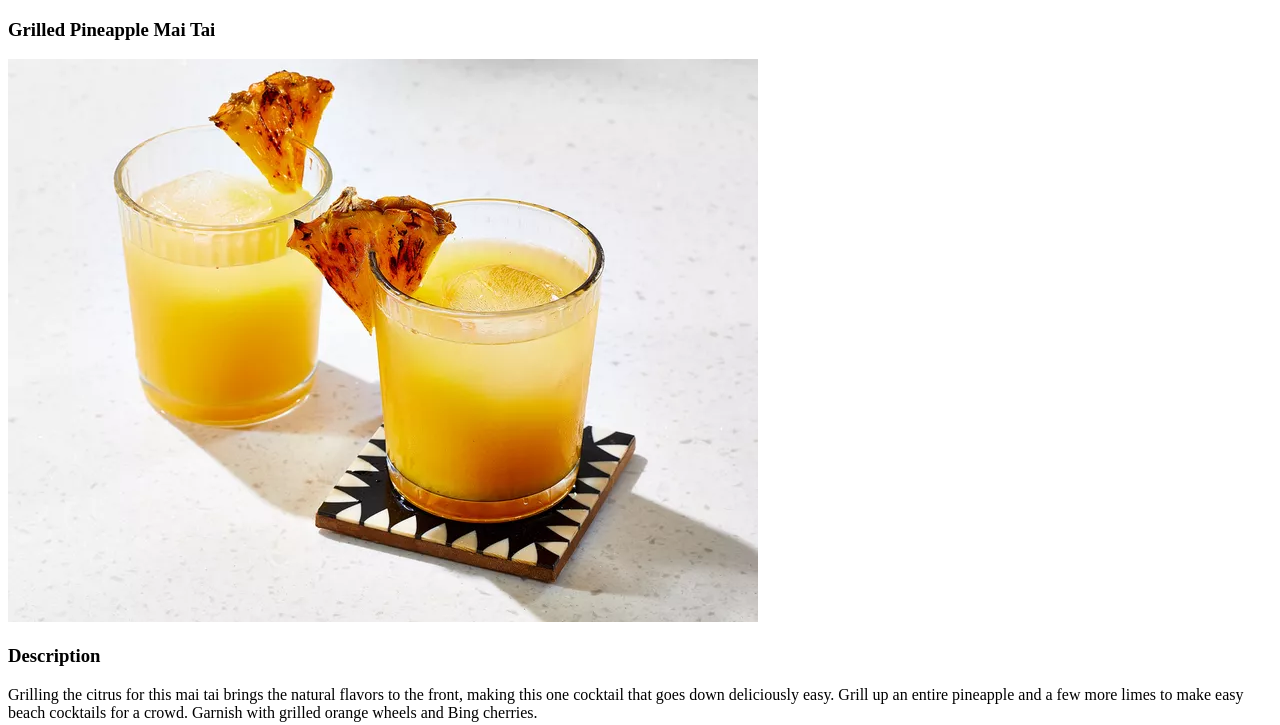
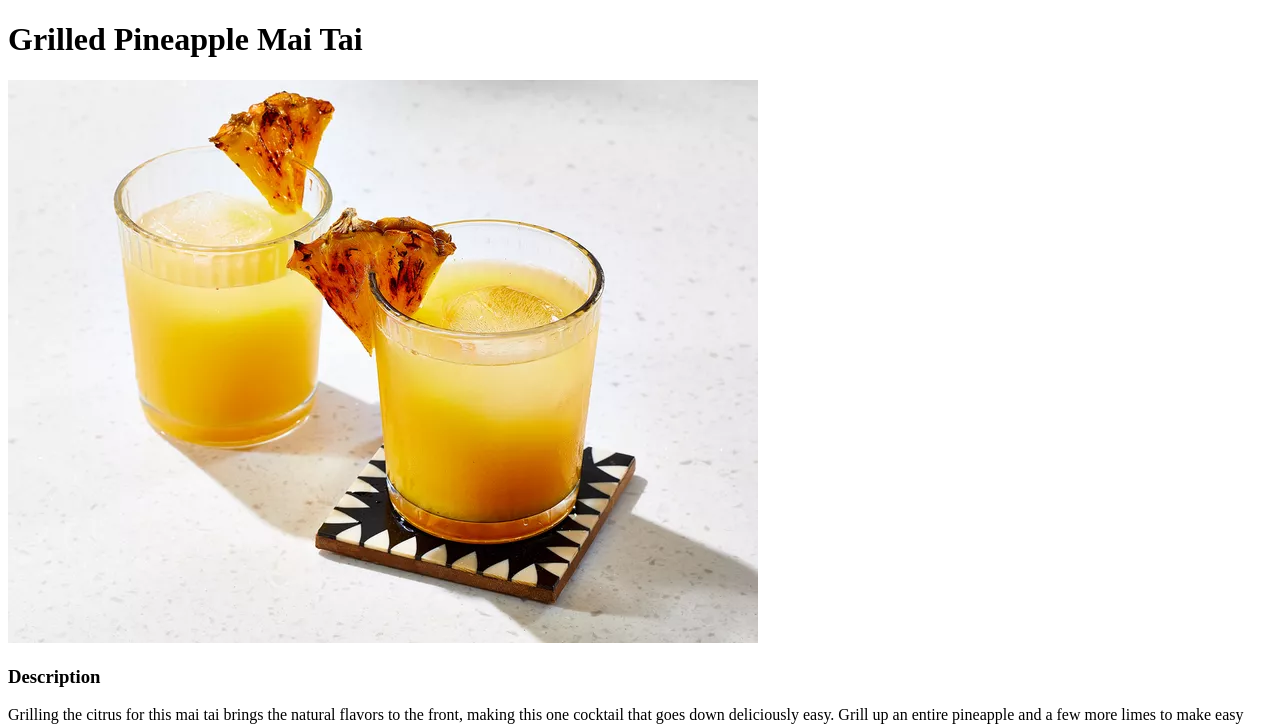
Before and after one commit to Jek546/odin-recipes, a plain HTML site: page Grilled-Pineapple-Mai-Tai.html in a window 1280 px wide. Shown: the top 725 px of the page. Drawn offline with Linux system fonts and the light colour scheme.

Commit message:
[Fix Mai-Tai Heading title from H3 to H1]

```diff
--- a/Grilled-Pineapple-Mai-Tai.html
+++ b/Grilled-Pineapple-Mai-Tai.html
@@ -7,7 +7,7 @@
     <title>Document</title>
 </head>
 <body>
-    <h3>Grilled Pineapple Mai Tai</h3>
+    <h1>Grilled Pineapple Mai Tai</h1>
     <img src="./Grilled-Pineapple-Mai-tai.webp" alt="Grilled Pineapple Mai Tai">
     <h3>Description</h3>
     <p>Grilling the citrus for this mai tai brings the natural flavors to the front, making this one cocktail that goes down deliciously easy. Grill up an entire pineapple and a few more limes to make easy beach cocktails for a crowd. Garnish with grilled orange wheels and Bing cherries.</p>
```
